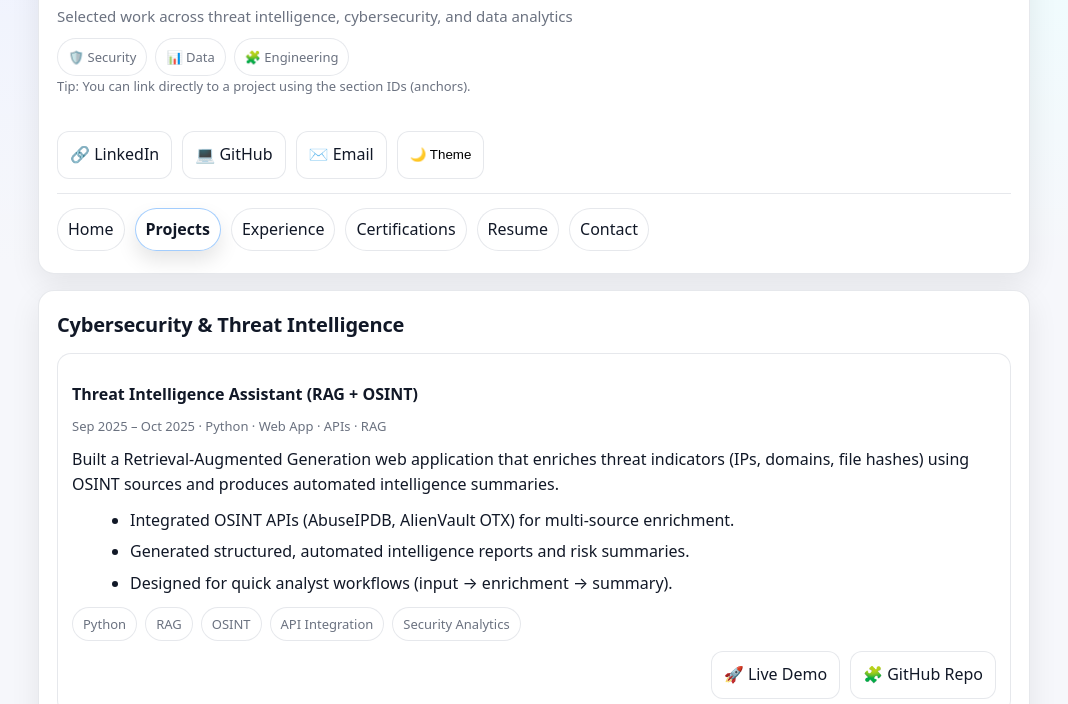
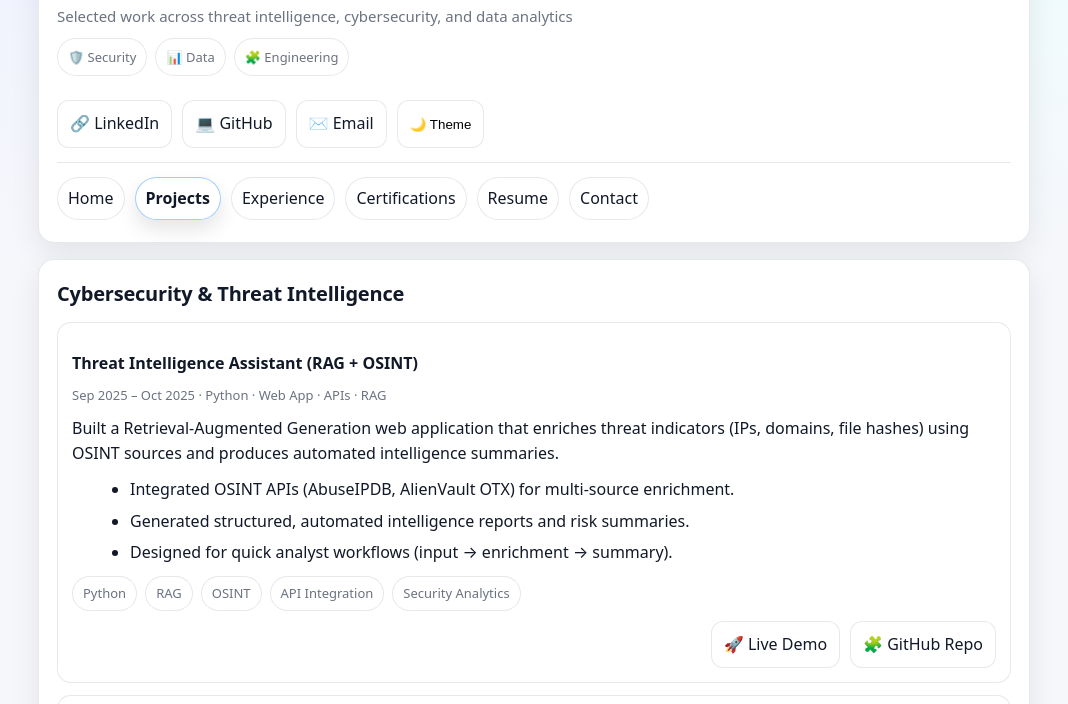
Before and after one commit to FatemehKaram/FatemehKaram.github.io, a plain HTML site: page projects.html in a window 1280 px wide. Shown: the part 96-800 px from the top of the page, without its empty margins (106-1174 px from the left). Drawn offline with Linux system fonts and the light colour scheme.

Commit message:
Update projects.html

```diff
--- a/projects.html
+++ b/projects.html
@@ -251,7 +251,6 @@
             <span class="chip">📊 Data</span>
             <span class="chip">🧩 Engineering</span>
           </div>
-          <p class="small">Tip: You can link directly to a project using the section IDs (anchors).</p>
         </div>
 
         <div class="btnrow" aria-label="Primary links">
```
